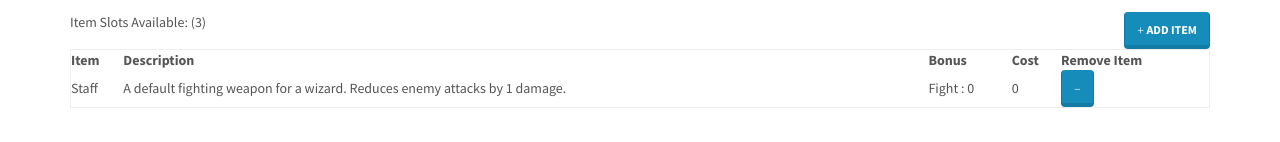
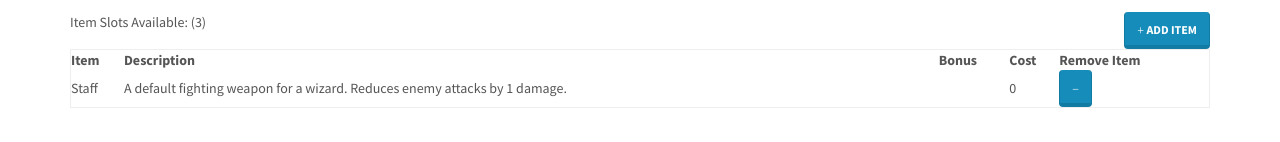
Before and after one commit to ChargerIIC/Frostgrave-WarRoster, an Angular app: page / in a window 1280 px wide. Shown: the part 745-887 px from the top of the page. Built offline with nearby package versions, Linux system fonts and the light colour scheme; a web font is replaced by a local one.

Commit message:
Bonus text doesn't show unless there is a positive bonus
Bonus text doesn't show unless there is a positive bonus

```diff
--- a/src/app/wizard-equipment-panel/wizard-equipment-panel.component.html
+++ b/src/app/wizard-equipment-panel/wizard-equipment-panel.component.html
@@ -4,6 +4,6 @@
 
   <table class="table table-hover table-bordered">
     <th>Item</th><th>Description</th><th>Bonus</th><th>Cost</th><th>Remove Item</th>
-    <tr *ngFor="let item of userMage.items"><td>{{item.name}}</td><td>{{item.description}}</td><td>{{item.bonusType}} : {{item.bonusNum}}</td><td>{{item.cost}}</td><td><button type="button" class="btn btn-primary" (click)="removeItem(item)"><span class="glyphicon glyphicon-minus"></span></button></td></tr>
+    <tr *ngFor="let item of userMage.items"><td>{{item.name}}</td><td>{{item.description}}</td><td><span *ngIf="(item.bonusNum > 0)">{{item.bonusType}} : {{item.bonusNum}}</span></td><td>{{item.cost}}</td><td><button type="button" class="btn btn-primary" (click)="removeItem(item)"><span class="glyphicon glyphicon-minus"></span></button></td></tr>
   </table>
 </div>
```
